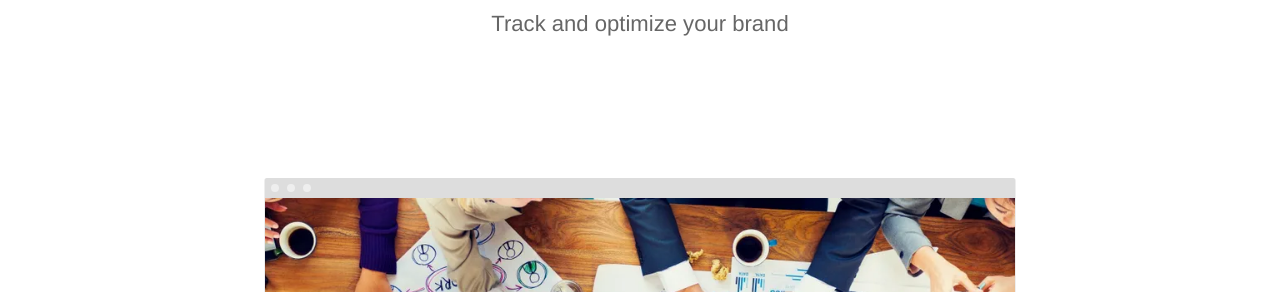
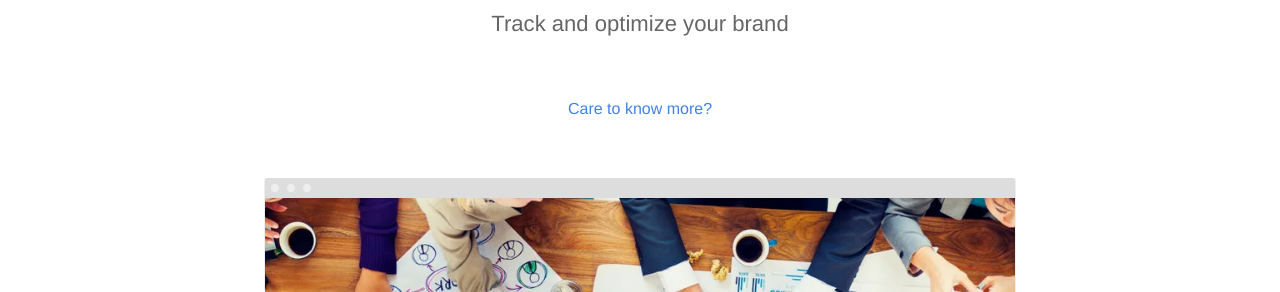
Before and after one commit to intutdev/intutmi.github.io, a Jekyll site: the page built from index.html, in a window 1280 px wide. Shown: the part 236-528 px from the top of the page. Built offline with Jekyll 4.4.1, drawn with Linux system fonts in a browser that asks for light colours.

Commit message:
Updated '_sass/forms.scss' via CloudCannon

```diff
--- a/_sass/forms.scss
+++ b/_sass/forms.scss
@@ -1,5 +1,5 @@
 .button a, input[type=submit] {
-	color: #fff;
+	color: #4182e4;
 	text-decoration: none;
 	padding: 10px 30px;
 	background: $brand-color;
```
